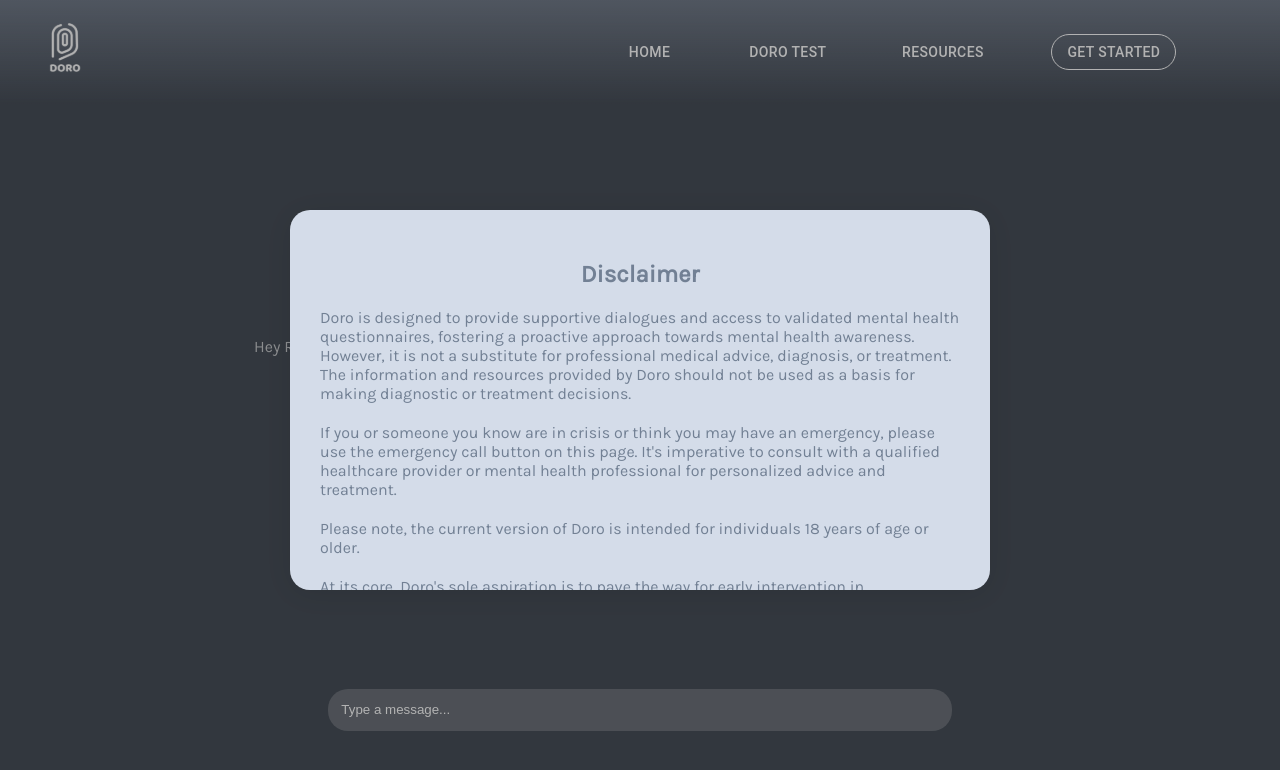
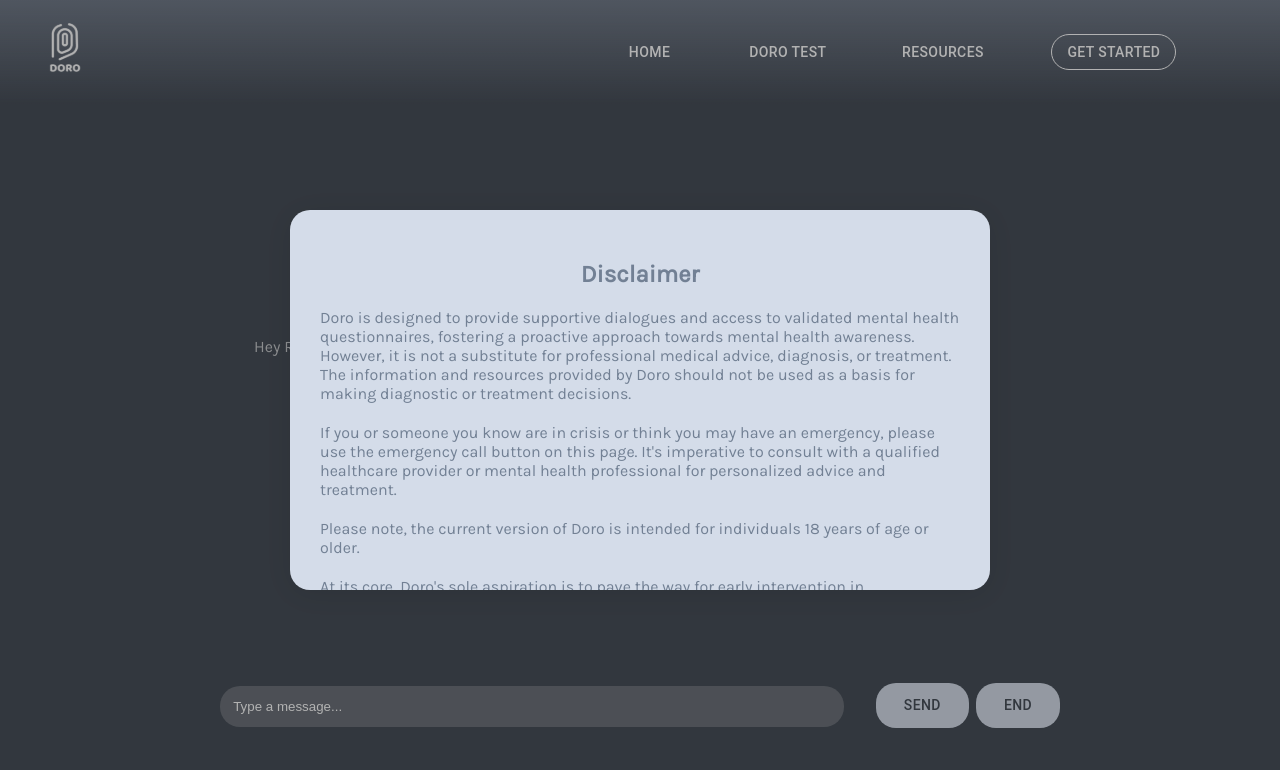
Before and after one commit to rastin1379/doro-frontend, a React (Create React App) app: page /doro-test-start in a window 1280 px wide. Shown: the top 770 px of the page. Built offline with nearby package versions, Linux system fonts and the light colour scheme.

Commit message:
Add buttons to the Doro Chat

```diff
--- a/src/components/dorochat/DoroChat.js
+++ b/src/components/dorochat/DoroChat.js
@@ -1,4 +1,5 @@
 import React, { useState } from "react";
+import { Button } from "@mui/material";
 import Navbar from "../Navbar";
 import "../../styles/DoroChat.css";
 
@@ -91,6 +92,8 @@
               }
             }}
           />
+          <Button>Send</Button>
+          <Button>End</Button>
         </div>
       </div>
     </>
--- a/src/styles/DoroChat.css
+++ b/src/styles/DoroChat.css
@@ -71,11 +71,28 @@
     color: #fff; /* White text */
     background-color: #ffffff33; /* Dark background */
     margin-bottom: 4em;
+    margin-right: 2%;
 }
 
 .chat-input input::placeholder {
   color: #fff; /* Placeholder text color */
   opacity: 1; /* Firefox requires this line to change opacity */
+}
+
+.chat-input button {
+  padding: 0.75em 2em; /* Horizontal padding 2em, Vertical padding 1em */
+  margin-left: 0.5em; /* Space between the input and the button */
+  border: none;
+  border-radius: 20px; /* Rounded corners for the button */
+  background-color: #D4DCE9; /* Button background color */
+  color: #484F59; /* Button text color */
+  cursor: pointer; /* Cursor to pointer to indicate it's clickable */
+  margin-bottom: 4em;
+}
+
+.chat-input button:hover {
+  background-color: #D4DCE9; /* Set this to the same color as the button's normal background color */
+  color: #484F59; /* Set this to the same color as the button's normal text color */
 }
 
 /* POPUP DISCLAIMER STYLING */
```
